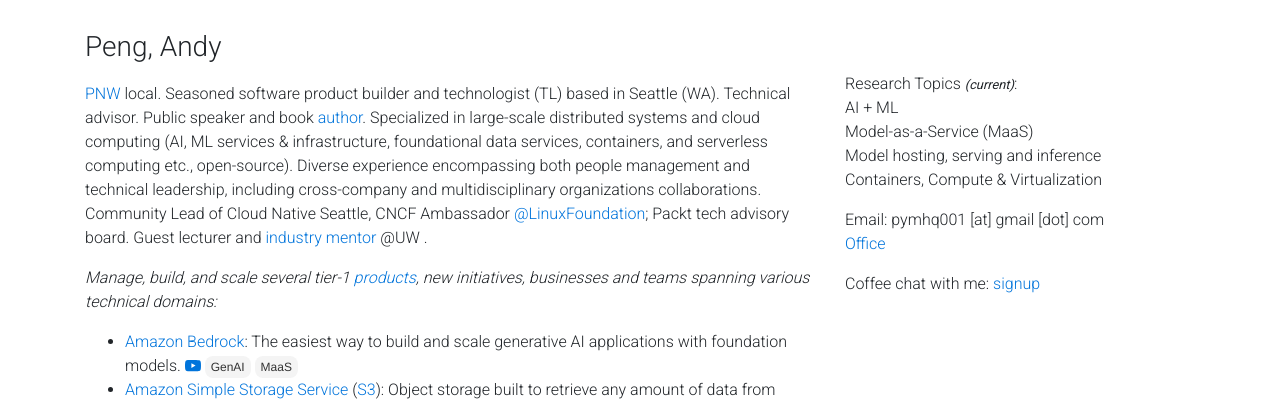
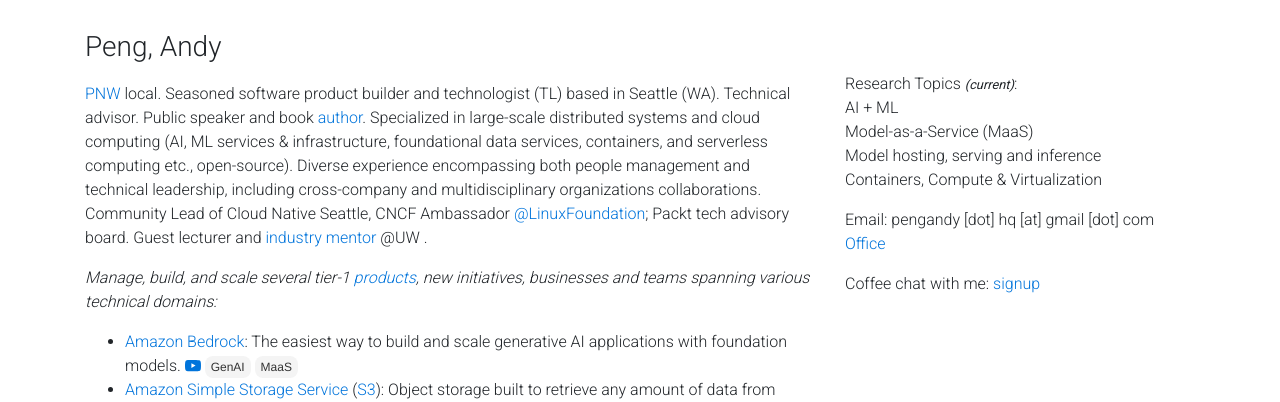
Before and after one commit to gfw001/gfw001.github.io, a Jekyll site: the page portfolio.html, which Jekyll copies as it is, in a window 1280 px wide and 900 px high. Shown: the top 402 px of the window. Built offline with Jekyll 4.4.1, drawn with Linux system fonts in a browser that asks for light colours; nearby versions of some CDN libraries; a style sheet for code colours, icons or effects is not loaded.

Commit message:
Update portfolio.html

```diff
--- a/portfolio.html
+++ b/portfolio.html
@@ -684,7 +684,7 @@
 	      Containers, Compute & Virtualization
       </p>
       <p>
-	      Email: pymhq001 [at] gmail [dot] com <br>
+	      Email: pengandy [dot] hq [at] gmail [dot] com <br>
 	      <a href="/office">Office</a>
       </p>
       <p>
```
